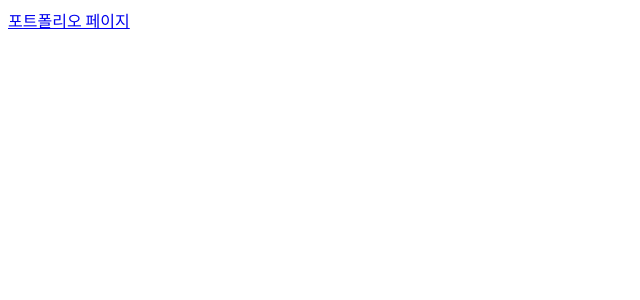
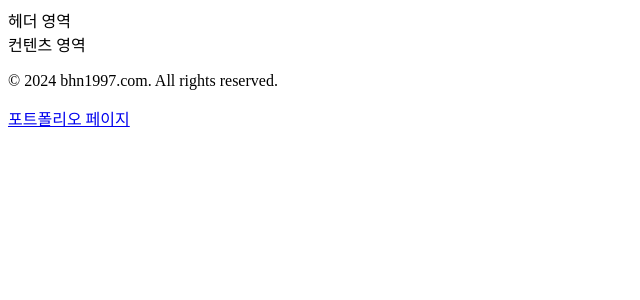
Before and after one commit to dev-honing/Blog, a Next.js app in the folder my-blog/: page / in a window 1280 px wide. Shown: the top 300 px of the page, without its empty margins (0-640 px from the left). Built offline with nearby package versions, Linux system fonts and the light colour scheme.

Commit message:
Design: MainPage 컴포넌트 구획

```diff
--- a/my-blog/app/page.tsx
+++ b/my-blog/app/page.tsx
@@ -1,11 +1,13 @@
 // app/page.tsx
 
-export default function Page() {
+export default function MainPage() {
   return (
     <div id="root">
-      <div id="header"></div>
-      <div id="container"></div>
-      <div id="footer"></div>
+      <div id="header">헤더 영역</div>
+      <div id="container">컨텐츠 영역</div>
+      <div id="footer">
+        <p>&copy; 2024 bhn1997.com. All rights reserved.</p>
+      </div>
       <div id="etc">
         <a href="/portfolio">포트폴리오 페이지</a>
       </div>
```
